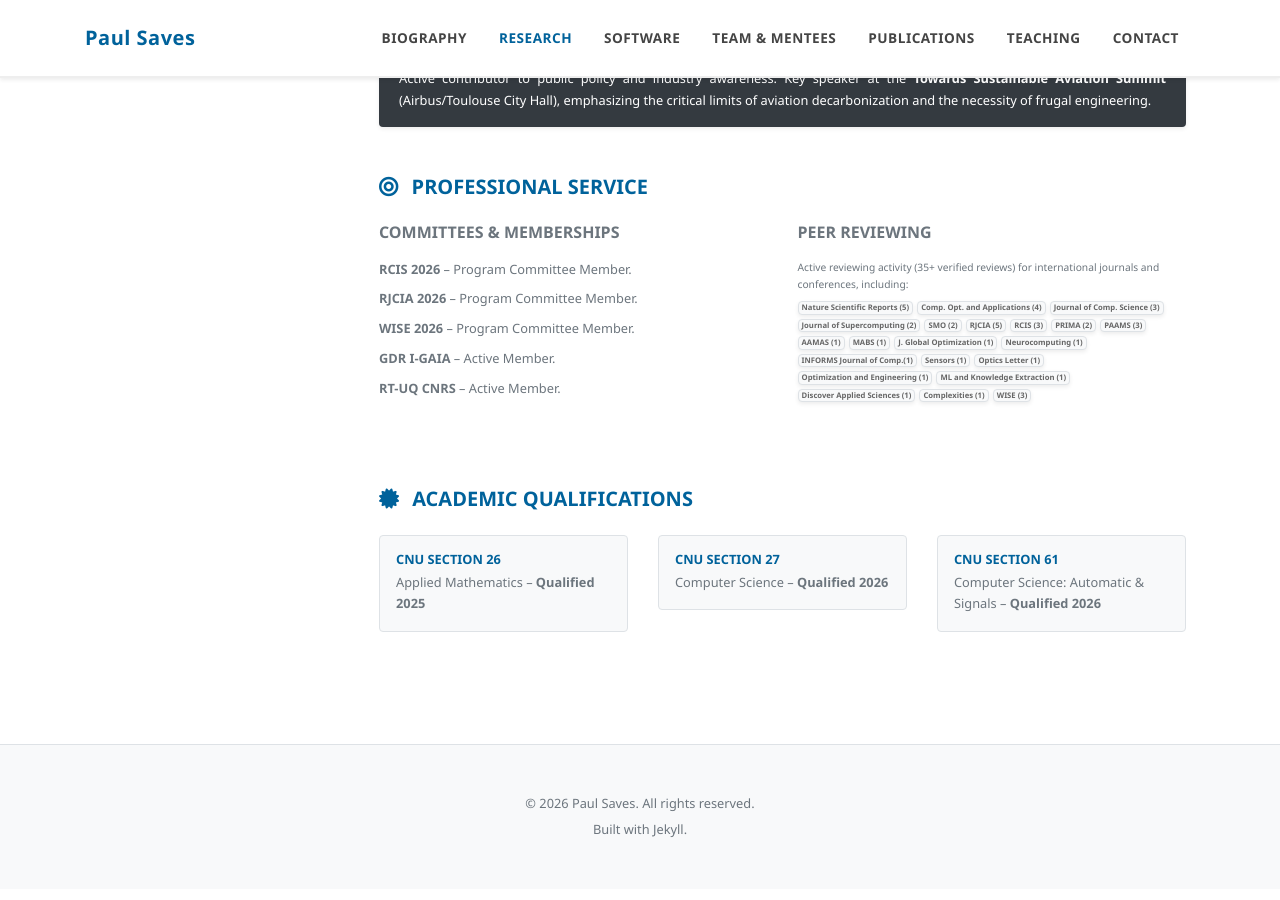
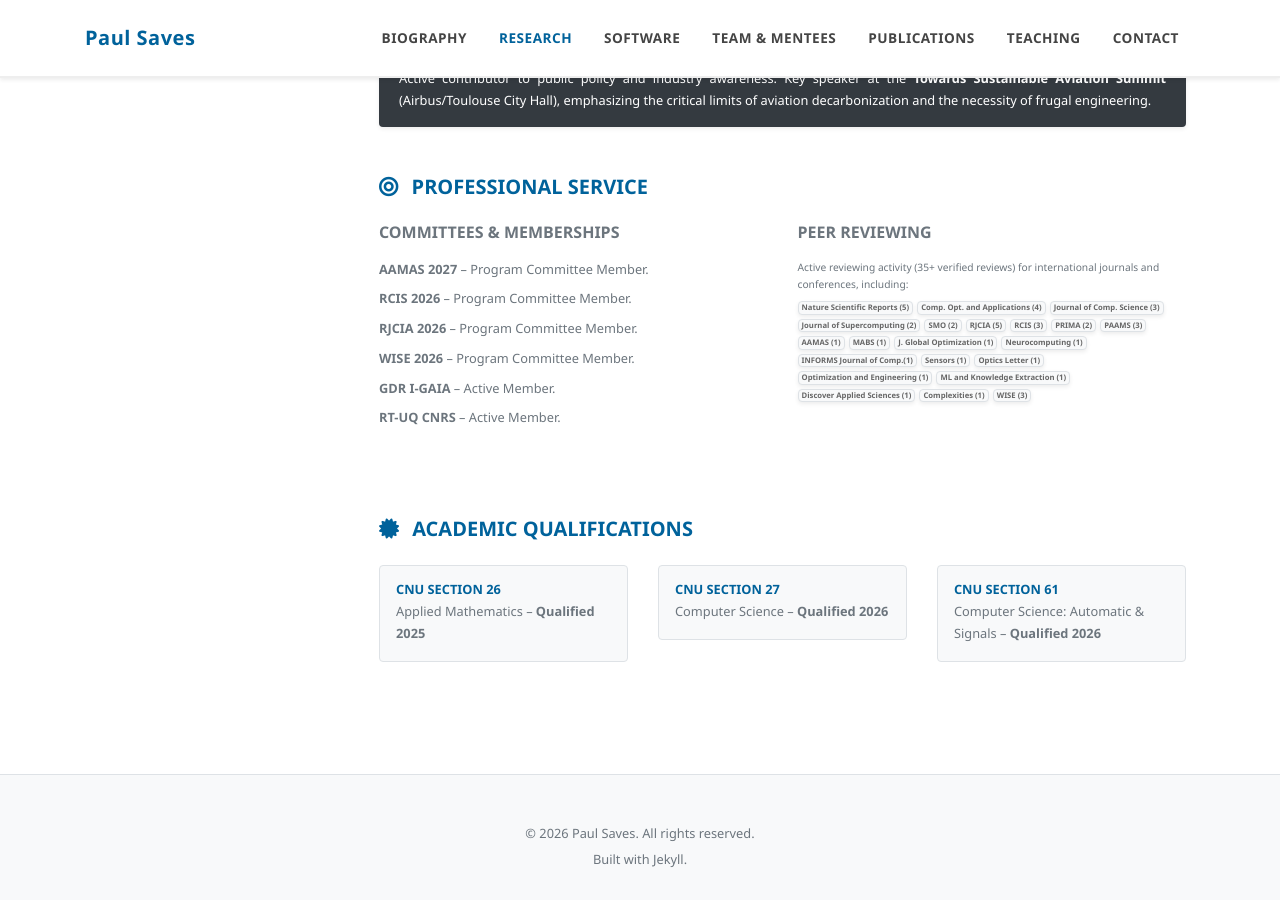
Before and after one commit to Paul-Saves/Paul-Saves.github.io, a Jekyll site: the page built from _pages/research.md, in a window 1280 px wide and 900 px high, scrolled down 2592 px. Built offline with Jekyll 4.4.1, drawn with Linux system fonts in a browser that asks for light colours; a style sheet for code colours, icons or effects is not loaded.

Commit message:
add pc chair aamas

```diff
--- a/_pages/research.md
+++ b/_pages/research.md
@@ -184,6 +184,7 @@ title: Research
         <div class="col-md-6 mb-4">
           <h3 class="h6 font-weight-bold mb-3 text-uppercase text-muted">Committees & Memberships</h3>
           <ul class="list-unstyled text-secondary">
+            <li class="mb-2"><strong>AAMAS 2027</strong> – Program Committee Member.</li>
             <li class="mb-2"><strong>RCIS 2026</strong> – Program Committee Member.</li>
             <li class="mb-2"><strong>RJCIA 2026</strong> – Program Committee Member.</li>
             <li class="mb-2"><strong>WISE 2026</strong> – Program Committee Member.</li>
```
